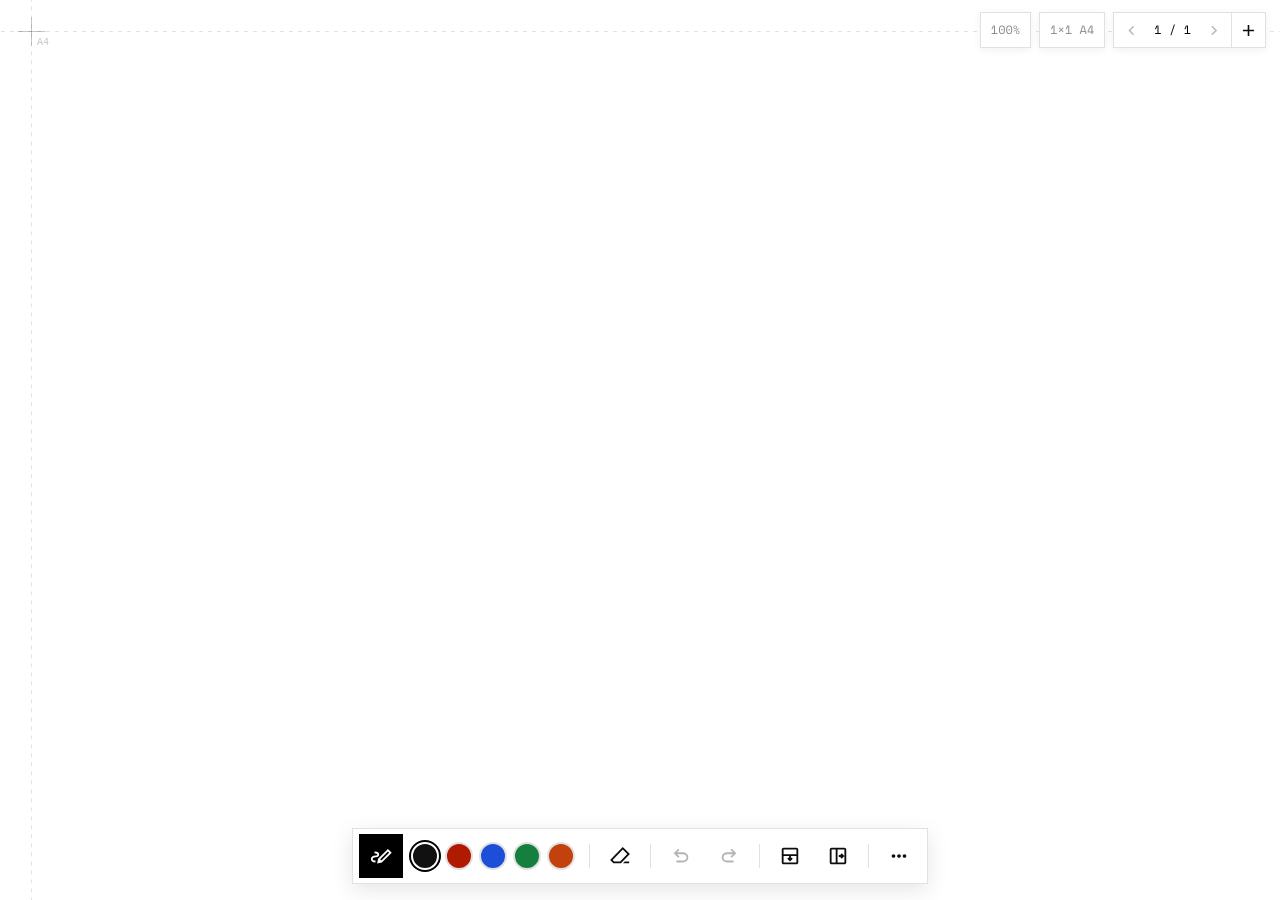
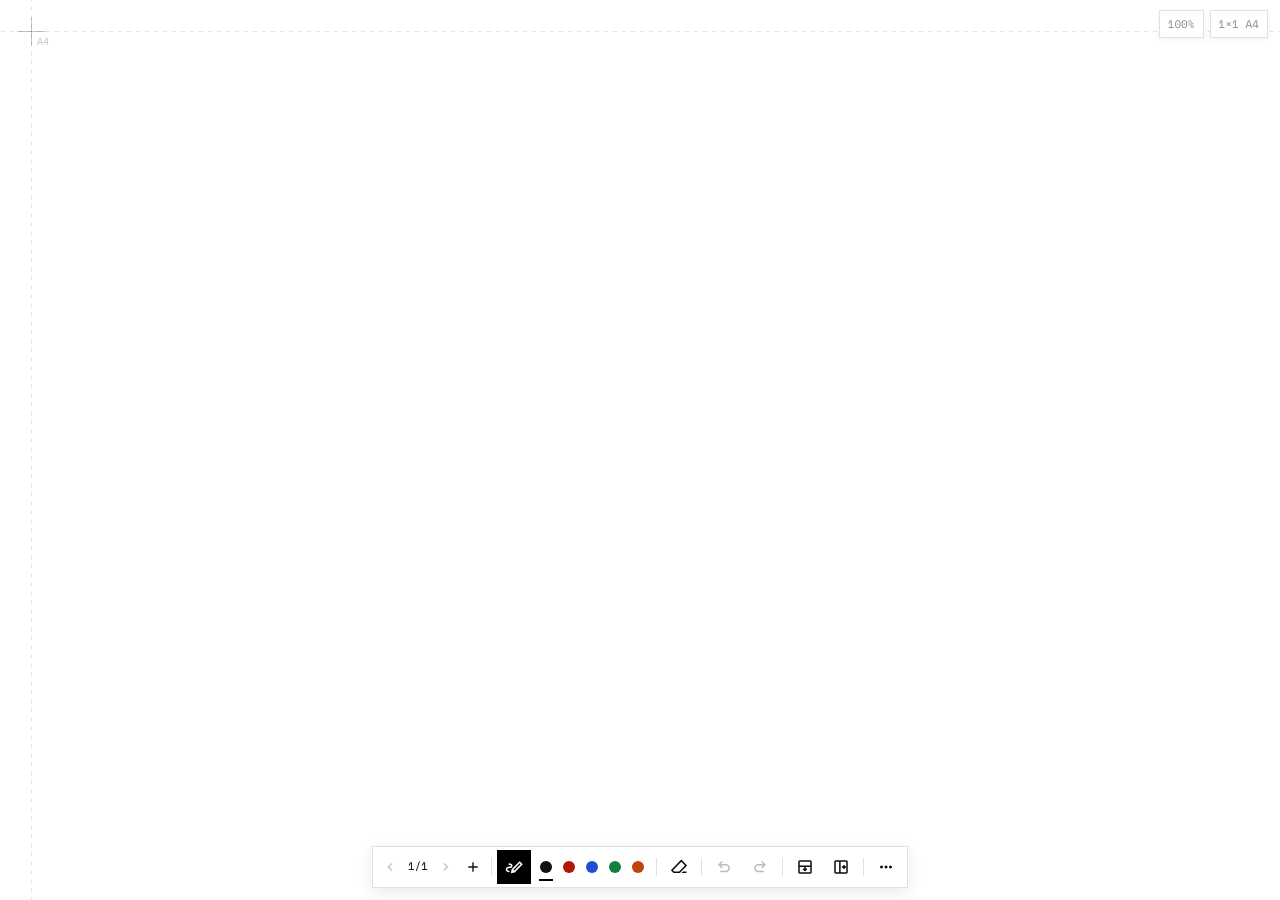
Before and after one commit to Bradwave/matephis, a Jekyll site: the page built from pages/board.md, in a window 1280 px wide. Built offline with Jekyll 4.4.1, drawn with Linux system fonts in a browser that asks for light colours.

Commit message:
Board Phase 1: compact bottom dock with page nav, minimal colors, smart pin stepper (#47)

```diff
--- a/assets/css/matephis-board.css
+++ b/assets/css/matephis-board.css
@@ -1,4 +1,4 @@
-/* Matephis Board (/board/) — Delta stylesheet over assets/css/style.css
+/* Matephis Board (/board/) — Compact delta stylesheet over assets/css/style.css
  * Deliberately zero UI transitions or scale animations for instant smartboard feel.
  */
 
@@ -50,16 +50,16 @@ body.board-body {
     cursor: crosshair;
 }
 
-/* --- Top-right discrete status & page navigation cluster --- */
+/* --- Top-right discrete status pills --- */
 
 .board-status-cluster {
     position: fixed;
-    top: 12px;
-    right: 14px;
+    top: 10px;
+    right: 12px;
     z-index: 30;
     display: flex;
     align-items: center;
-    gap: 8px;
+    gap: 6px;
 }
 
 .board-pill {
@@ -67,11 +67,11 @@ body.board-body {
     background: var(--bg);
     color: var(--secondary-text);
     border: 1px solid var(--border);
-    box-shadow: 0 2px 8px rgba(0, 0, 0, 0.06);
-    padding: 0 10px;
-    height: 36px;
+    box-shadow: 0 2px 6px rgba(0, 0, 0, 0.05);
+    padding: 0 8px;
+    height: 28px;
     font-family: var(--font-plot);
-    font-size: 12px;
+    font-size: 11px;
     line-height: 1;
     cursor: pointer;
     display: inline-flex;
@@ -102,91 +102,37 @@ body.board-body {
 .board-footprint-pill.is-warning::before {
     content: "";
     display: inline-block;
-    width: 6px;
-    height: 6px;
+    width: 5px;
+    height: 5px;
     border-radius: 50%;
     background: currentColor;
-    margin-right: 6px;
+    margin-right: 5px;
 }
 
-/* Multi-page switcher (< 1 / N > +) */
-
-.board-page-nav {
-    display: inline-flex;
-    align-items: center;
-    background: var(--bg);
-    border: 1px solid var(--border);
-    box-shadow: 0 2px 8px rgba(0, 0, 0, 0.06);
-    height: 36px;
-}
-
-.board-page-btn {
-    appearance: none;
-    background: transparent;
-    border: none;
-    color: var(--text);
-    width: 34px;
-    height: 34px;
-    padding: 0;
-    display: inline-flex;
-    align-items: center;
-    justify-content: center;
-    cursor: pointer;
-}
-
-.board-page-btn svg {
-    width: 19px;
-    height: 19px;
-    display: block;
-}
-
-.board-page-btn:hover:not(:disabled) {
-    background: var(--bg2);
-    color: var(--accent);
-}
-
-.board-page-btn:disabled {
-    opacity: 0.28;
-    cursor: default;
-}
-
-.board-page-add {
-    border-left: 1px solid var(--border);
-}
-
-.board-page-indicator {
-    font-family: var(--font-plot);
-    font-size: 12px;
-    color: var(--title);
-    padding: 0 6px;
-    min-width: 44px;
-    text-align: center;
-}
-
-/* --- Bottom-centered Matephis floating dock --- */
+/* --- Bottom-centered Matephis floating dock (compact scale) --- */
 
 .board-dock-wrap {
     position: fixed;
     left: 50%;
-    bottom: max(16px, env(safe-area-inset-bottom));
+    bottom: max(12px, env(safe-area-inset-bottom));
     transform: translateX(-50%);
     z-index: 40;
     display: flex;
     flex-direction: column;
     align-items: center;
-    gap: 8px;
-    max-width: calc(100vw - 24px);
+    gap: 6px;
+    max-width: calc(100vw - 20px);
 }
 
 .board-dock {
     display: flex;
     align-items: center;
-    gap: 4px;
-    padding: 5px 6px;
+    gap: 2px;
+    padding: 3px 4px;
     background: var(--bg);
     border: 1px solid var(--border);
-    box-shadow: 0 6px 22px rgba(0, 0, 0, 0.10);
-    max-width: calc(100vw - 24px);
+    box-shadow: 0 4px 16px rgba(0, 0, 0, 0.09);
+    max-width: calc(100vw - 20px);
     overflow-x: auto;
     scrollbar-width: none;
 }
@@ -198,13 +144,13 @@ body.board-body {
 [data-theme="dark"] .board-dock,
 [data-theme="dark"] .board-tray,
 [data-theme="dark"] .board-popover {
-    box-shadow: 0 8px 26px rgba(0, 0, 0, 0.48);
+    box-shadow: 0 6px 22px rgba(0, 0, 0, 0.48);
 }
 
 .board-dock-extra {
     display: flex;
     align-items: center;
-    gap: 4px;
+    gap: 2px;
 }
 
 .board-dock-extra[hidden] {
@@ -213,10 +159,59 @@ body.board-body {
 
 .board-dock-sep {
     width: 1px;
-    height: 24px;
+    height: 18px;
     background: var(--border);
-    margin: 0 4px;
+    margin: 0 3px;
     flex-shrink: 0;
+}
+
+/* Compact Page Switcher inside bottom dock */
+
+.board-page-nav {
+    display: inline-flex;
+    align-items: center;
+    gap: 1px;
+    flex-shrink: 0;
+}
+
+.board-page-btn {
+    appearance: none;
+    background: transparent;
+    border: 1px solid transparent;
+    color: var(--text);
+    width: 26px;
+    height: 34px;
+    padding: 0;
+    display: inline-flex;
+    align-items: center;
+    justify-content: center;
+    cursor: pointer;
+    flex-shrink: 0;
+}
+
+.board-page-btn svg {
+    width: 16px;
+    height: 16px;
+    display: block;
+}
+
+.board-page-btn:hover:not(:disabled) {
+    background: var(--bg2);
+    color: var(--accent);
+}
+
+.board-page-btn:disabled {
+    opacity: 0.25;
+    cursor: default;
+}
+
+.board-page-indicator {
+    font-family: var(--font-plot);
+    font-size: 11px;
+    color: var(--title);
+    padding: 0 3px;
+    min-width: 28px;
+    text-align: center;
 }
 
 .board-tool-btn,
@@ -229,16 +224,16 @@ body.board-body {
     display: inline-flex;
     align-items: center;
     justify-content: center;
-    width: 44px;
-    height: 44px;
+    width: 34px;
+    height: 34px;
     padding: 0;
     flex-shrink: 0;
 }
 
 .board-tool-btn svg,
 .board-icon-btn svg {
-    width: 22px;
-    height: 22px;
+    width: 18px;
+    height: 18px;
     display: block;
 }
 
@@ -254,27 +249,68 @@ body.board-body {
     border-color: var(--title);
 }
 
-.board-tool-btn:disabled {
-    opacity: 0.3;
+.board-tool-btn:disabled,
+.board-icon-btn:disabled {
+    opacity: 0.28;
     cursor: default;
 }
 
-/* Inline quick color swatches (always visible on dock) */
+/* Ultra-minimal inline quick color strip on dock */
 
 .board-quick-colors {
     display: flex;
     align-items: center;
-    gap: 6px;
-    padding: 0 6px 0 4px;
+    gap: 1px;
+    padding: 0 2px;
+    flex-shrink: 0;
 }
+
+.board-quick-dot {
+    appearance: none;
+    position: relative;
+    width: 22px;
+    height: 34px;
+    padding: 0;
+    border: none;
+    background: transparent;
+    display: inline-flex;
+    align-items: center;
+    justify-content: center;
+    cursor: pointer;
+    flex-shrink: 0;
+}
+
+.board-quick-dot:hover {
+    background: var(--bg2);
+}
+
+.board-quick-dot-fill {
+    width: 12px;
+    height: 12px;
+    border-radius: 50%;
+    background: var(--swatch-color, var(--title));
+    display: block;
+}
+
+.board-quick-dot.active::after {
+    content: "";
+    position: absolute;
+    left: 4px;
+    right: 4px;
+    bottom: 3px;
+    height: 2px;
+    background: var(--title);
+}
+
+/* Full tray swatches (Pen / Highlighter popups) */
 
 .board-swatch {
     appearance: none;
     position: relative;
-    width: 28px;
-    height: 28px;
+    width: 24px;
+    height: 24px;
     border-radius: 50%;
-    border: 2px solid var(--border);
+    border: 1.5px solid var(--border);
     background: var(--swatch-color, var(--title));
     cursor: pointer;
     flex-shrink: 0;
@@ -295,11 +331,11 @@ body.board-body {
 .board-tray {
     display: flex;
     flex-direction: column;
-    gap: 10px;
-    padding: 12px 14px;
+    gap: 8px;
+    padding: 9px 11px;
     background: var(--bg);
     border: 1px solid var(--border);
-    box-shadow: 0 6px 22px rgba(0, 0, 0, 0.10);
+    box-shadow: 0 5px 18px rgba(0, 0, 0, 0.10);
 }
 
 .board-tray[hidden] {
@@ -307,18 +343,18 @@ body.board-body {
 }
 
 .board-pen-tray {
-    min-width: 320px;
+    min-width: 276px;
 }
 
 .board-tray-section {
     display: flex;
     flex-direction: column;
-    gap: 6px;
+    gap: 5px;
 }
 
 .board-tray-label {
     font-family: var(--font-plot);
-    font-size: 10px;
+    font-size: 9px;
     letter-spacing: 0.08em;
     text-transform: uppercase;
     color: var(--secondary-text);
@@ -327,49 +363,44 @@ body.board-body {
 .board-color-grid {
     display: grid;
     grid-template-columns: repeat(5, 1fr);
-    gap: 10px;
+    gap: 8px;
     justify-items: center;
-    padding: 4px 2px 6px;
+    padding: 2px 2px 6px;
     border-bottom: 1px solid var(--border);
-}
-
-.board-pen-tray .board-swatch {
-    width: 30px;
-    height: 30px;
 }
 
 .board-pen-meta-grid {
     display: grid;
     grid-template-columns: auto 1fr;
-    gap: 14px;
+    gap: 10px;
     align-items: start;
 }
 
 .board-seg-grid {
     display: grid;
-    gap: 4px;
+    gap: 3px;
 }
 
 .board-seg-grid-3 {
-    grid-template-columns: repeat(3, 44px);
+    grid-template-columns: repeat(3, 38px);
 }
 
 .board-seg-grid-4 {
-    grid-template-columns: repeat(4, 38px);
+    grid-template-columns: repeat(4, 32px);
 }
 
 .board-tray-row {
     display: flex;
     align-items: center;
     justify-content: center;
-    gap: 6px;
+    gap: 5px;
     flex-wrap: wrap;
 }
 
 .board-seg-group {
     display: flex;
     align-items: center;
-    gap: 4px;
+    gap: 3px;
 }
 
 .board-seg-btn,
@@ -383,11 +414,16 @@ body.board-body {
     display: inline-flex;
     align-items: center;
     justify-content: center;
-    min-width: 38px;
-    height: 36px;
-    padding: 0 8px;
+    min-width: 32px;
+    height: 30px;
+    padding: 0 7px;
     font-family: var(--font);
-    font-size: 13px;
+    font-size: 12px;
+}
+
+.board-seg-btn svg {
+    width: 26px;
+    height: 10px;
 }
 
 .board-seg-btn:hover,
@@ -413,12 +449,12 @@ body.board-body {
 
 .board-eraser-dot {
     border-radius: 50%;
-    border: 1.8px solid currentColor;
+    border: 1.6px solid currentColor;
     display: block;
 }
 
 .board-hl-bar {
-    width: 18px;
+    width: 15px;
     background: currentColor;
     opacity: 0.65;
     display: block;
@@ -429,14 +465,14 @@ body.board-body {
 .board-popover {
     position: fixed;
     left: 50%;
-    bottom: calc(max(16px, env(safe-area-inset-bottom)) + 66px);
+    bottom: calc(max(12px, env(safe-area-inset-bottom)) + 50px);
     transform: translateX(-50%);
     z-index: 45;
-    width: min(320px, calc(100vw - 24px));
+    width: min(290px, calc(100vw - 20px));
     background: var(--bg);
     border: 1px solid var(--border);
-    box-shadow: 0 8px 28px rgba(0, 0, 0, 0.14);
-    padding: 12px 14px;
+    box-shadow: 0 6px 22px rgba(0, 0, 0, 0.13);
+    padding: 10px 12px;
 }
 
 .board-popover[hidden] {
@@ -446,33 +482,33 @@ body.board-body {
 .board-popover-title {
     font-family: var(--font-title);
     font-weight: 600;
-    font-size: 14px;
+    font-size: 13px;
     color: var(--title);
-    padding-bottom: 8px;
-    margin-bottom: 8px;
+    padding-bottom: 6px;
+    margin-bottom: 6px;
     border-bottom: 1px solid var(--border);
 }
 
 .board-options-list {
     display: flex;
     flex-direction: column;
-    gap: 8px;
+    gap: 6px;
 }
 
 .board-opt-row {
     display: flex;
     align-items: center;
     justify-content: space-between;
-    gap: 12px;
-    font-size: 14px;
+    gap: 10px;
+    font-size: 13px;
     color: var(--text);
     cursor: pointer;
-    min-height: 28px;
+    min-height: 24px;
 }
 
 .board-opt-row input[type="checkbox"] {
-    width: 18px;
-    height: 18px;
+    width: 16px;
+    height: 16px;
     accent-color: var(--accent);
     cursor: pointer;
 }
@@ -480,10 +516,10 @@ body.board-body {
 .board-opt-slider {
     display: flex;
     flex-direction: column;
-    gap: 4px;
-    padding: 4px 0 4px 8px;
+    gap: 3px;
+    padding: 3px 0 3px 8px;
     border-left: 2px solid var(--border);
-    font-size: 12px;
+    font-size: 11px;
     color: var(--secondary-text);
 }
 
@@ -499,9 +535,9 @@ body.board-body {
 .board-options-actions {
     display: grid;
     grid-template-columns: 1fr 1fr;
-    gap: 6px;
-    margin-top: 12px;
-    padding-top: 10px;
+    gap: 5px;
+    margin-top: 10px;
+    padding-top: 8px;
     border-top: 1px solid var(--border);
 }
 
@@ -510,19 +546,19 @@ body.board-body {
     display: inline-flex;
     align-items: center;
     justify-content: center;
-    gap: 6px;
-    padding: 8px 10px;
+    gap: 5px;
+    padding: 6px 8px;
     background: var(--bg2);
     border: 1px solid var(--border);
     color: var(--text);
     font-family: var(--font);
-    font-size: 13px;
+    font-size: 12px;
     cursor: pointer;
 }
 
 .board-action-btn svg {
-    width: 17px;
-    height: 17px;
+    width: 15px;
+    height: 15px;
 }
 
 .board-action-btn:hover:not(:disabled) {
@@ -531,7 +567,7 @@ body.board-body {
 }
 
 .board-action-btn:disabled {
-    opacity: 0.35;
+    opacity: 0.32;
     cursor: default;
 }
 
@@ -552,7 +588,7 @@ body.board-body {
     z-index: 25;
     background: var(--bg);
     border: 1px solid var(--border);
-    box-shadow: 0 4px 18px rgba(0, 0, 0, 0.12);
+    box-shadow: 0 4px 16px rgba(0, 0, 0, 0.10);
     overflow: hidden;
     touch-action: none;
 }
@@ -566,7 +602,7 @@ body.board-body {
     left: 0;
     right: 0;
     height: 27vh;
-    max-height: 260px;
+    max-height: 250px;
     border-top: none;
     border-left: none;
     border-right: none;
@@ -578,7 +614,7 @@ body.board-body {
     left: 0;
     bottom: 0;
     width: 29vw;
-    max-width: 380px;
+    max-width: 360px;
     border-top: none;
     border-left: none;
     border-bottom: none;
@@ -599,50 +635,56 @@ body.board-body {
 
 .board-pinned-bar {
     position: absolute;
-    top: 10px;
-    left: 12px;
+    top: 8px;
+    left: 10px;
     z-index: 2;
     display: inline-flex;
     align-items: center;
     background: var(--bg);
     border: 1px solid var(--border);
-    box-shadow: 0 2px 8px rgba(0, 0, 0, 0.08);
+    box-shadow: 0 2px 6px rgba(0, 0, 0, 0.07);
 }
 
 .board-pinned-badge {
     font-family: var(--font-plot);
     font-size: 11px;
-    padding: 0 9px;
-    color: var(--secondary-text);
-    border-right: 1px solid var(--border);
-    line-height: 32px;
+    padding: 0 4px;
+    color: var(--title);
+    line-height: 26px;
+}
+
+.board-pinned-sep {
+    width: 1px;
+    height: 16px;
+    background: var(--border);
+    margin: 0 2px;
 }
 
 .board-pinned-bar .board-icon-btn {
-    width: 32px;
-    height: 32px;
+    width: 26px;
+    height: 26px;
 }
 
 .board-pinned-bar .board-icon-btn svg {
-    width: 17px;
-    height: 17px;
+    width: 15px;
+    height: 15px;
 }
 
 /* --- Perf & Input Debug HUD --- */
 
 .board-perf-hud {
     position: fixed;
-    bottom: calc(max(16px, env(safe-area-inset-bottom)) + 68px);
-    right: 16px;
+    bottom: calc(max(12px, env(safe-area-inset-bottom)) + 52px);
+    right: 12px;
     z-index: 35;
-    width: 270px;
-    padding: 8px 10px;
+    width: 248px;
+    padding: 7px 9px;
     background: var(--bg);
     border: 1px solid var(--border);
-    box-shadow: 0 4px 16px rgba(0, 0, 0, 0.10);
+    box-shadow: 0 4px 14px rgba(0, 0, 0, 0.09);
     font-family: var(--font-plot);
-    font-size: 11px;
-    line-height: 1.45;
+    font-size: 10.5px;
+    line-height: 1.4;
     color: var(--secondary-text);
 }
 
@@ -659,8 +701,8 @@ body.board-body {
     display: flex;
     align-items: center;
     justify-content: space-between;
-    margin-bottom: 6px;
-    padding-bottom: 5px;
+    margin-bottom: 5px;
+    padding-bottom: 4px;
     border-bottom: 1px solid var(--border);
     font-weight: 700;
     color: var(--title);
@@ -672,8 +714,8 @@ body.board-body {
     border: 1px solid var(--border);
     color: var(--accent);
     font-family: var(--font-plot);
-    font-size: 11px;
-    padding: 2px 7px;
+    font-size: 10px;
+    padding: 2px 6px;
     cursor: pointer;
 }
 
@@ -686,7 +728,7 @@ body.board-body {
 .board-hud-grid {
     display: grid;
     grid-template-columns: 1fr 1fr;
-    gap: 2px 8px;
+    gap: 2px 6px;
 }
 
 .board-hud-wide {
```
Also changed, not shown: assets/js/matephis-board-src/ui/pinned-strip.js (+54 -12 lines), assets/js/matephis-board-src/ui/toolbar.js (+32 -26 lines), assets/js/matephis-board.js, 1 other file.
